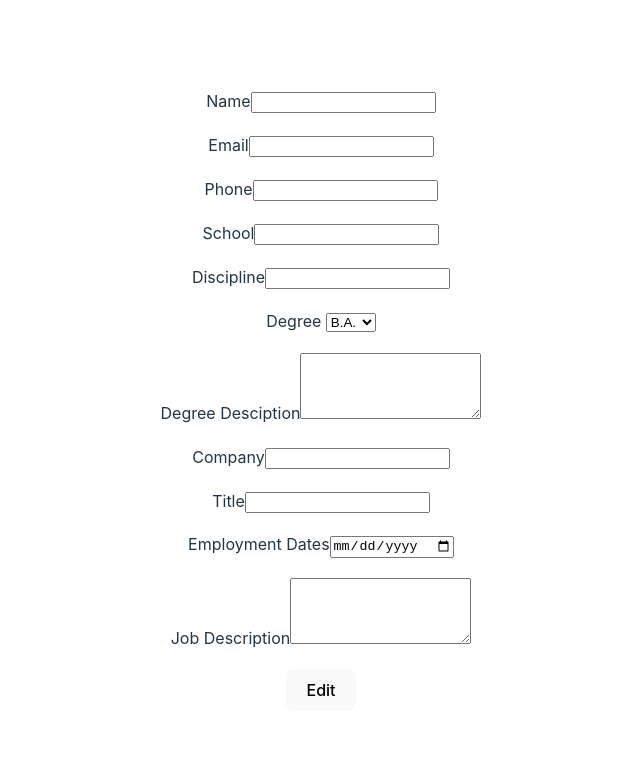
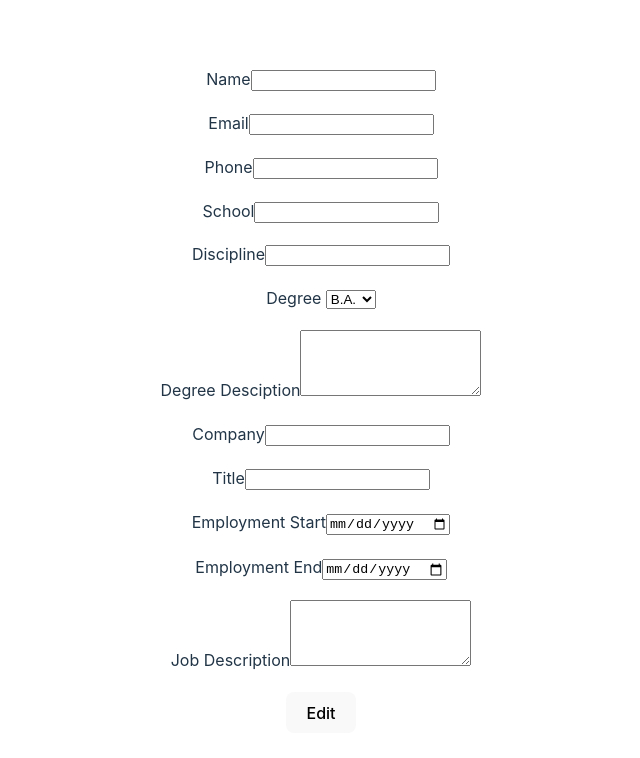
Before and after one commit to Runner-Dad84/resumetemplate, a React (Vite) app: page / in a window 1280 px wide. Shown: the top 758 px of the page, without its empty margins (319-959 px from the left). Built offline with nearby package versions, Linux system fonts and the light colour scheme.

Commit message:
start and end dates

```diff
--- a/src/App.jsx
+++ b/src/App.jsx
@@ -32,7 +32,8 @@ function App() {
     { label: 'Degree Desciption', name:'SchDesc', type:'message', class: 'edu', },
     { label: 'Company', name:'company', type:'text', class:'professional', },
     { label: 'Title', name:'title', type:'text', class:'professional', },
-    { label: 'Employment Dates', name:'date', type:'date', class:'professional', },
+    { label: 'Employment Start', name:'startDate', type:'date', class:'professional', },
+    { label: 'Employment End', name:'endDate', type:'date', class:'professional', },
     { label: 'Job Description', name:'JobDesc', type:'message', class:'professional', },
 
 
```
